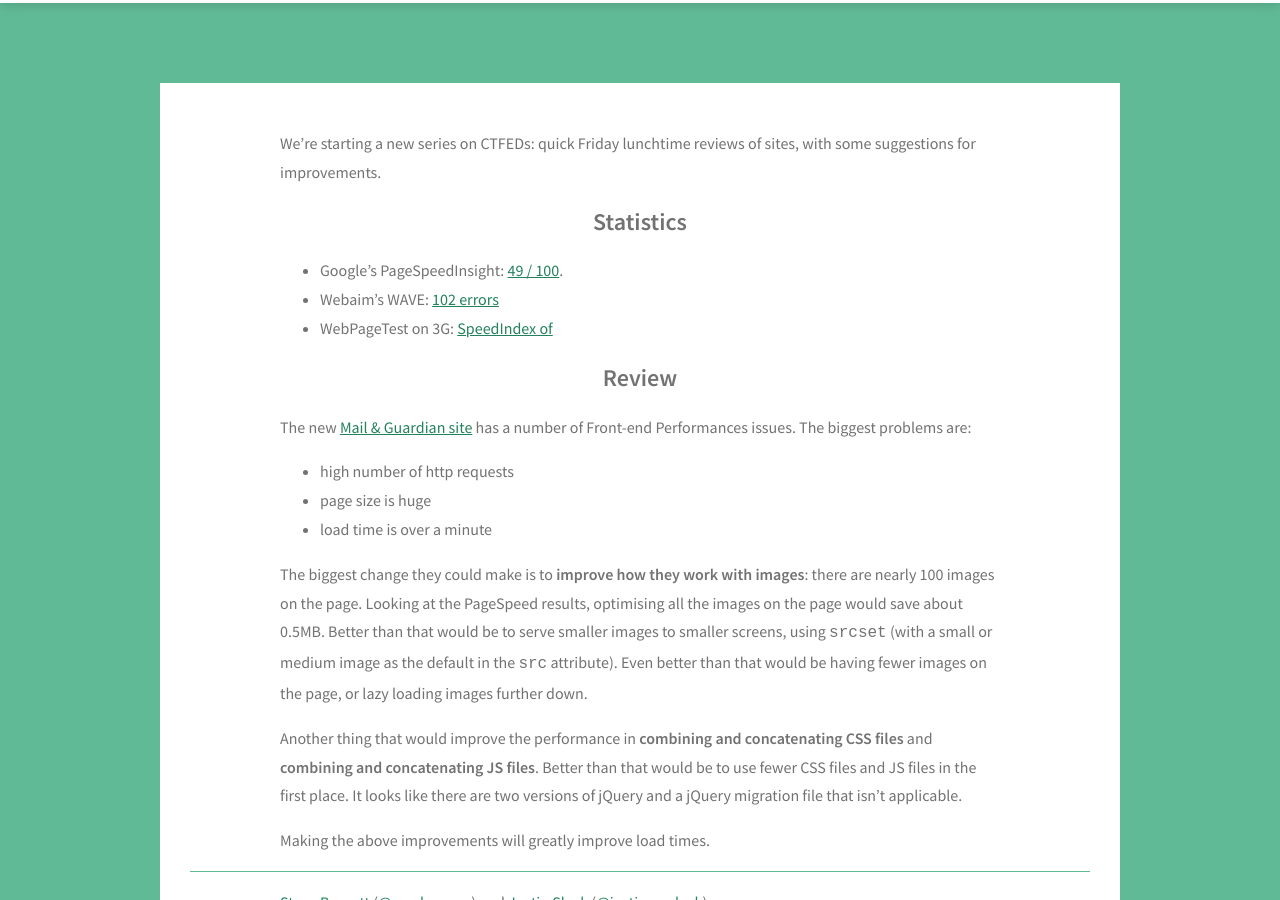
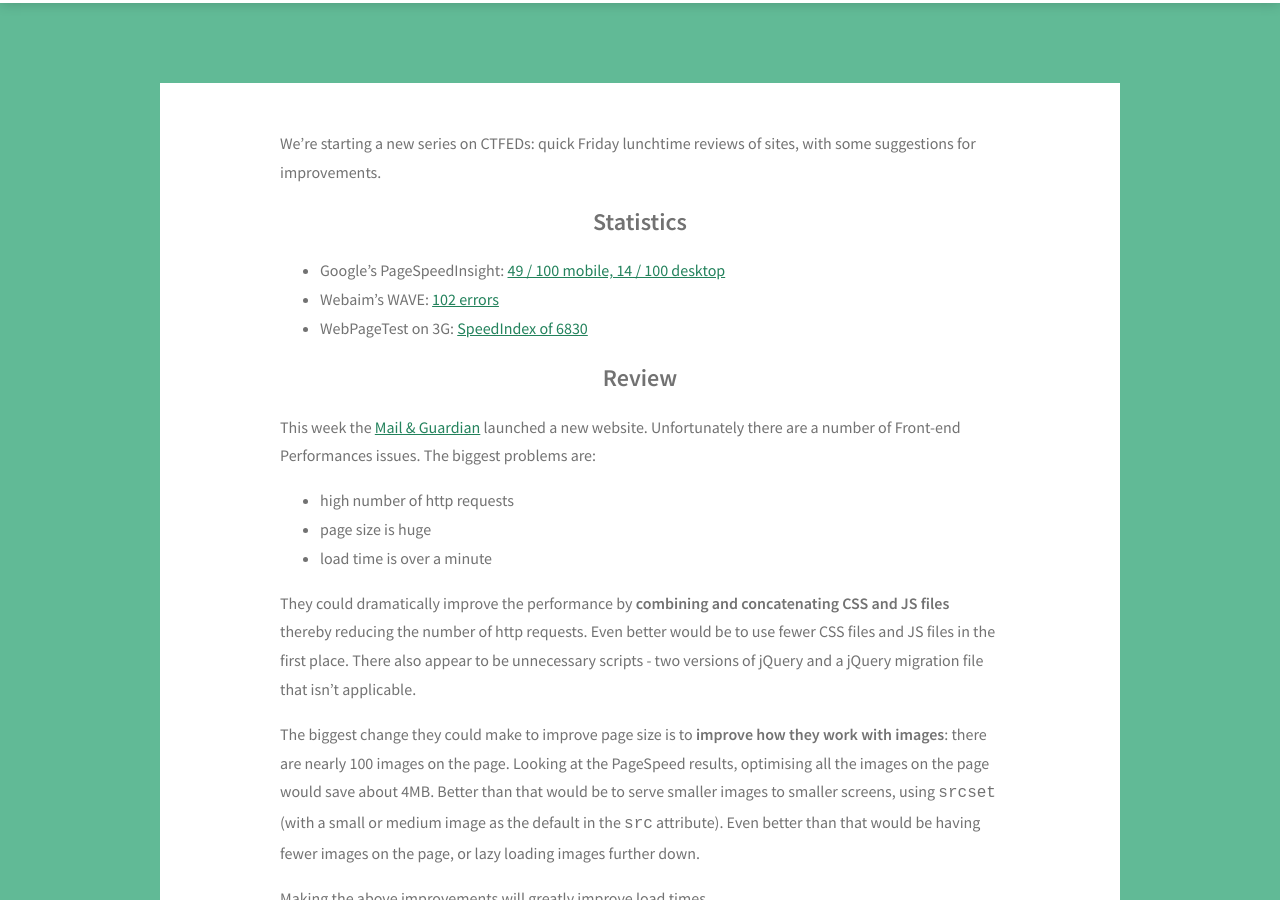
Before and after one commit to CTFEDs/CTFEDS.org, a Jekyll site: the page built from _posts/2016-05-27-mail-and-guardian.md, in a window 1280 px wide and 900 px high, scrolled down 193 px. Built offline with Jekyll 4.4.1, drawn with Linux system fonts in a browser that asks for light colours.

Commit message:
Slight structural change

```diff
--- a/_posts/2016-05-27-mail-and-guardian.md
+++ b/_posts/2016-05-27-mail-and-guardian.md
@@ -7,21 +7,21 @@ We're starting a new series on CTFEDs: quick Friday lunchtime reviews of sites,
 
 ## Statistics
 
-* Google's PageSpeedInsight: [49 / 100](https://developers.google.com/speed/pagespeed/insights/?url=http%3A%2F%2Fmg.co.za%2F).
+* Google's PageSpeedInsight: [49 / 100 mobile, 14 / 100 desktop](https://developers.google.com/speed/pagespeed/insights/?url=http%3A%2F%2Fmg.co.za%2F)
 * Webaim's WAVE: [102 errors](http://wave.webaim.org/report#/http://mg.co.za/)
-* WebPageTest on 3G: [SpeedIndex of ](http://www.webpagetest.org/result/160527_8C_b46fbe22acd0ce203f428c4d8d80a916/)
+* WebPageTest on 3G: [SpeedIndex of 6830](http://www.webpagetest.org/result/160527_8C_b46fbe22acd0ce203f428c4d8d80a916/)
 
 ## Review
 
-The new [Mail & Guardian site](http://mg.co.za/) has a number of Front-end Performances issues. The biggest problems are:
+This week the [Mail & Guardian](http://mg.co.za/) launched a new website. Unfortunately there are a number of Front-end Performances issues. The biggest problems are:
 
 - high number of http requests
 - page size is huge
 - load time is over a minute
 
-The biggest change they could make is to **improve how they work with images**: there are nearly 100 images on the page. Looking at the PageSpeed results, optimising all the images on the page would save about 0.5MB. Better than that would be to serve smaller images to smaller screens, using `srcset` (with a small or medium image as the default in the `src` attribute). Even better than that would be having fewer images on the page, or lazy loading images further down.
+They could dramatically improve the performance by **combining and concatenating CSS and JS files** thereby reducing the number of http requests. Even better would be to use fewer CSS files and JS files in the first place. There also appear to be unnecessary scripts - two versions of jQuery and a jQuery migration file that isn't applicable.
 
-Another thing that would improve the performance in **combining and concatenating CSS files** and **combining and concatenating JS files**. Better than that would be to use fewer CSS files and JS files in the first place. It looks like there are two versions of jQuery and a jQuery migration file that isn't applicable.
+The biggest change they could make to improve page size is to **improve how they work with images**: there are nearly 100 images on the page. Looking at the PageSpeed results, optimising all the images on the page would save about 4MB. Better than that would be to serve smaller images to smaller screens, using `srcset` (with a small or medium image as the default in the `src` attribute). Even better than that would be having fewer images on the page, or lazy loading images further down.
 
 Making the above improvements will greatly improve load times.
 
```
